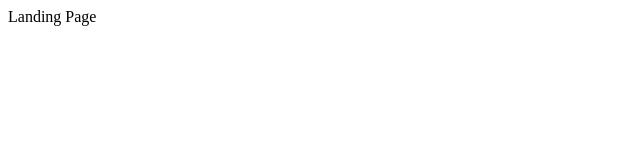
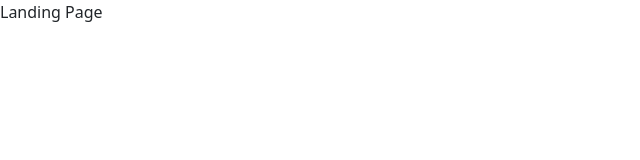
Before and after one commit to PavelRavvich/ticketing, a Next.js app in the folder client/: page / in a window 1280 px wide. Shown: the top 160 px of the page, without its empty margins (0-640 px from the left). Built offline with nearby package versions, Linux system fonts and the light colour scheme.

Commit message:
add bootstrap config for nextjs

```diff
--- a/client/package.json
+++ b/client/package.json
@@ -10,6 +10,7 @@
   "author": "",
   "license": "ISC",
   "dependencies": {
+    "bootstrap": "^5.3.1",
     "next": "^13.4.13",
     "react": "^18.2.0",
     "react-dom": "^18.2.0"
--- /dev/null
+++ b/client/pages/_app.js
@@ -0,0 +1,7 @@
+import 'bootstrap/dist/css/bootstrap.min.css';
+
+function App({ Component, pageProps }) {
+  return <Component {...pageProps} />;
+}
+
+export default App;
```
Also changed, not shown: 1 other file (tests, documents, lock files or other folders).
